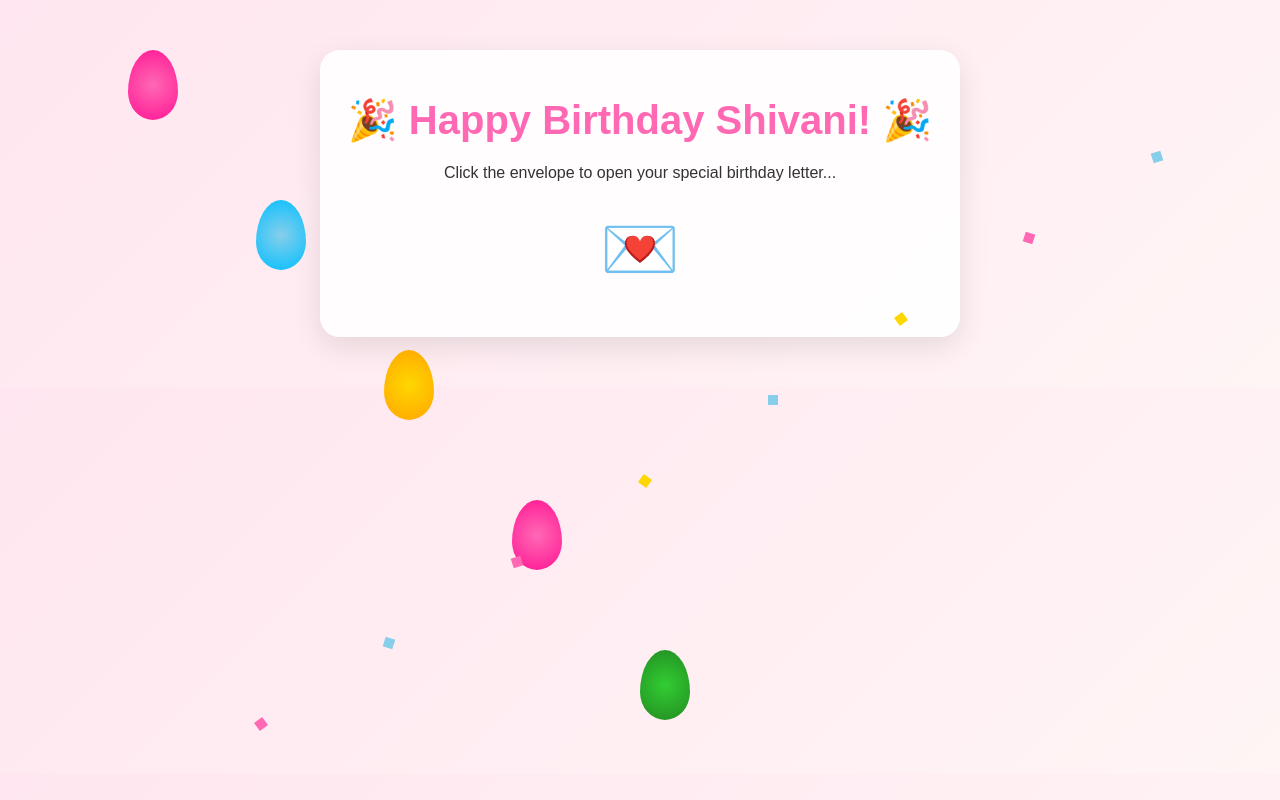
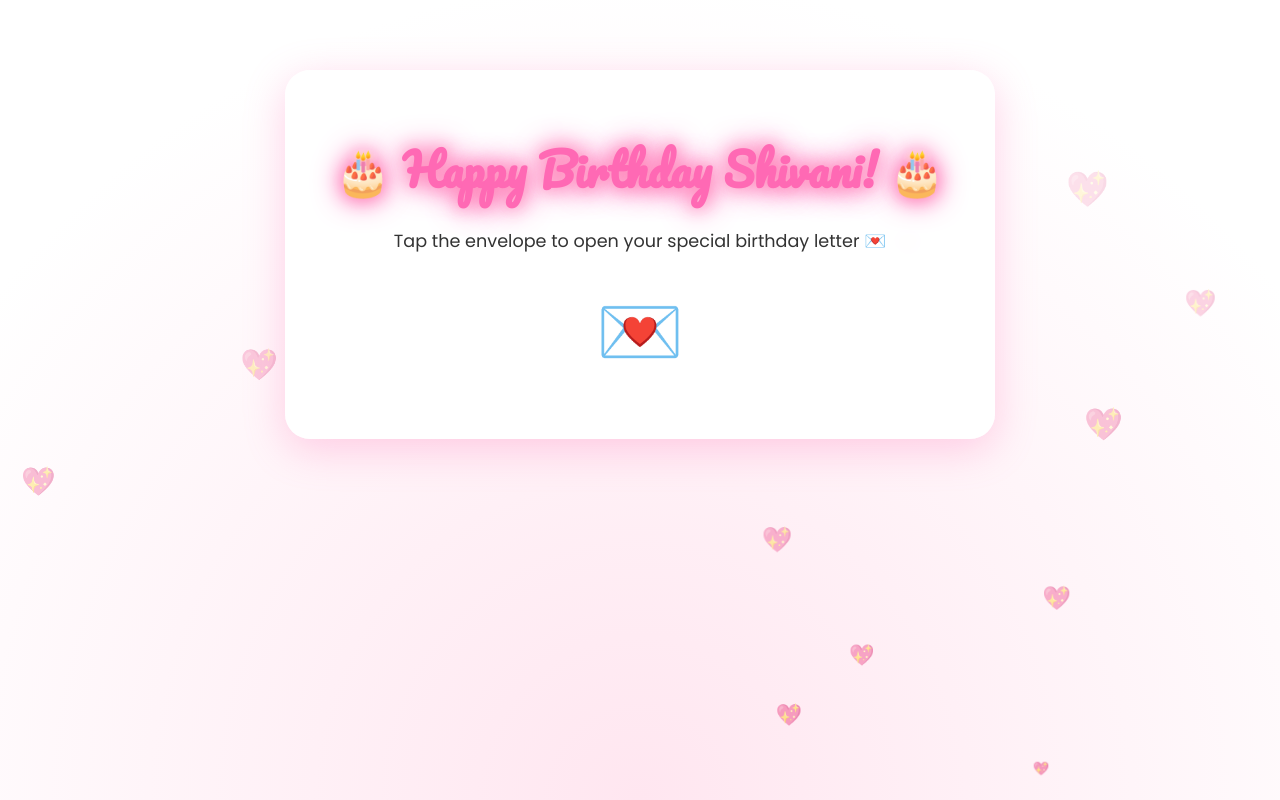
Before and after one commit to balajiaatish-cloud/birthday-wishes, a plain HTML site: page birthdaypage.html in a window 1280 px wide. Drawn offline with Linux system fonts and the light colour scheme.

Commit message:
Enhance birthday page with new styles and effects
Updated styles and animations for the birthday page, added floating hearts and background music.

```diff
--- a/birthdaypage.html
+++ b/birthdaypage.html
@@ -1,12 +1,14 @@
 <!DOCTYPE html>
 <html lang="en">
 <head>
-    <meta charset="UTF-8">
-    <meta name="viewport" content="width=device-width, initial-scale=1.0">
+  <meta charset="UTF-8" />
+  <meta name="viewport" content="width=device-width, initial-scale=1.0" />
   <title>Happy Birthday Shivani!</title>
   <style>
+    @import url('https://fonts.googleapis.com/css2?family=Pacifico&family=Poppins:wght@300;400;600&display=swap');
+
     body {
-            font-family: 'Arial', sans-serif;
+      font-family: 'Poppins', sans-serif;
       background: linear-gradient(135deg, #ffe6f0, #fff5f5);
       color: #333;
       margin: 0;
@@ -14,142 +16,164 @@
       overflow-x: hidden;
       text-align: center;
     }
+
     .container {
-            max-width: 600px;
-            margin: 50px auto;
-            padding: 20px;
-            background: rgba(255, 255, 255, 0.9);
-            border-radius: 20px;
-            box-shadow: 0 10px 30px rgba(0, 0, 0, 0.1);
+      max-width: 650px;
+      margin: 70px auto;
+      padding: 30px;
+      background: rgba(255, 255, 255, 0.95);
+      border-radius: 25px;
+      box-shadow: 0 10px 40px rgba(255, 105, 180, 0.3);
+      backdrop-filter: blur(8px);
+      position: relative;
+      z-index: 10;
+      animation: fadeIn 2s ease-in-out;
     }
+
     h1 {
-            font-size: 2.5em;
+      font-family: 'Pacifico', cursive;
+      font-size: 2.8em;
       color: #ff69b4;
       margin-bottom: 20px;
-            animation: bounce 2s infinite;
+      text-shadow: 0 0 15px rgba(255, 105, 180, 0.4);
+      animation: glow 2s ease-in-out infinite alternate;
     }
-        @keyframes bounce {
-            0%, 20%, 50%, 80%, 100% { transform: translateY(0); }
-            40% { transform: translateY(-10px); }
-            60% { transform: translateY(-5px); }
+
+    @keyframes glow {
+      from { text-shadow: 0 0 10px #ffb6c1, 0 0 20px #ff69b4; }
+      to { text-shadow: 0 0 25px #ff69b4, 0 0 40px #ff1493; }
     }
+
+    @keyframes fadeIn {
+      0% { opacity: 0; transform: translateY(20px); }
+      100% { opacity: 1; transform: translateY(0); }
+    }
+
     .envelope {
       font-size: 4em;
       cursor: pointer;
       margin: 30px 0;
       transition: transform 0.3s ease;
+      animation: pulse 2s infinite;
     }
+
     .envelope:hover {
-            transform: scale(1.1);
+      transform: scale(1.2);
     }
+
+    @keyframes pulse {
+      0% { transform: scale(1); }
+      50% { transform: scale(1.1); }
+      100% { transform: scale(1); }
+    }
+
     .letter {
       display: none;
       background: #fff;
       border: 2px solid #ff69b4;
       border-radius: 15px;
-            padding: 20px;
+      padding: 25px;
       margin-top: 20px;
       font-size: 1.1em;
-            line-height: 1.6;
-            box-shadow: 0 5px 15px rgba(0, 0, 0, 0.1);
+      line-height: 1.7;
+      box-shadow: 0 5px 20px rgba(0, 0, 0, 0.1);
       opacity: 0;
       transform: translateY(20px);
-            transition: opacity 0.5s ease, transform 0.5s ease;
+      transition: opacity 1s ease, transform 1s ease;
     }
+
     .letter.show {
       display: block;
       opacity: 1;
       transform: translateY(0);
+      animation: fadeIn 2s ease-in-out;
     }
-        .balloons {
-            position: absolute;
+
+    /* Floating hearts */
+    .hearts {
+      position: fixed;
       top: 0;
       left: 0;
       width: 100%;
       height: 100%;
+      overflow: hidden;
       pointer-events: none;
-            overflow: hidden;
+      z-index: 1;
     }
-        .balloon {
+
+    .heart {
       position: absolute;
-            width: 50px;
-            height: 70px;
-            background: radial-gradient(circle, #ff69b4, #ff1493);
-            border-radius: 50% 50% 50% 50% / 60% 60% 40% 40%;
-            animation: float 6s linear infinite;
+      color: rgba(255, 105, 180, 0.6);
+      font-size: 20px;
+      animation: floatUp 6s linear infinite;
     }
-        .balloon:nth-child(1) { left: 10%; animation-delay: 0s; }
-        .balloon:nth-child(2) { left: 20%; animation-delay: 1s; background: radial-gradient(circle, #87ceeb, #00bfff); }
-        .balloon:nth-child(3) { left: 30%; animation-delay: 2s; background: radial-gradient(circle, #ffd700, #ffa500); }
-        .balloon:nth-child(4) { left: 40%; animation-delay: 3s; }
-        .balloon:nth-child(5) { left: 50%; animation-delay: 4s; background: radial-gradient(circle, #32cd32, #228b22); }
-        @keyframes float {
-            0% { transform: translateY(100vh); }
-            100% { transform: translateY(-100px); }
+
+    @keyframes floatUp {
+      0% { transform: translateY(100vh) scale(0.8); opacity: 1; }
+      100% { transform: translateY(-10vh) scale(1.5); opacity: 0; }
     }
-        .confetti {
-            position: absolute;
+
+    /* Soft background overlay */
+    .overlay {
+      position: fixed;
       top: 0;
       left: 0;
       width: 100%;
       height: 100%;
-            pointer-events: none;
-        }
-        .confetti-piece {
-            position: absolute;
-            width: 10px;
-            height: 10px;
-            background: #ff69b4;
-            animation: fall 5s linear infinite;
-        }
-        .confetti-piece:nth-child(odd) { background: #ffd700; }
-        .confetti-piece:nth-child(3n) { background: #87ceeb; }
-        @keyframes fall {
-            0% { transform: translateY(-10px) rotate(0deg); }
-            100% { transform: translateY(100vh) rotate(360deg); }
+      background: radial-gradient(circle at bottom, #ffe6f0 0%, #ffffff 80%);
+      z-index: 0;
     }
   </style>
 </head>
 <body>
-    <div class="balloons">
-        <div class="balloon"></div>
-        <div class="balloon"></div>
-        <div class="balloon"></div>
-        <div class="balloon"></div>
-        <div class="balloon"></div>
-    </div>
-    <div class="confetti">
-        <div class="confetti-piece" style="left: 10%; animation-delay: 0s;"></div>
-        <div class="confetti-piece" style="left: 20%; animation-delay: 0.5s;"></div>
-        <div class="confetti-piece" style="left: 30%; animation-delay: 1s;"></div>
-        <div class="confetti-piece" style="left: 40%; animation-delay: 1.5s;"></div>
-        <div class="confetti-piece" style="left: 50%; animation-delay: 2s;"></div>
-        <div class="confetti-piece" style="left: 60%; animation-delay: 2.5s;"></div>
-        <div class="confetti-piece" style="left: 70%; animation-delay: 3s;"></div>
-        <div class="confetti-piece" style="left: 80%; animation-delay: 3.5s;"></div>
-        <div class="confetti-piece" style="left: 90%; animation-delay: 4s;"></div>
-    </div>
+  <div class="overlay"></div>
+  <div class="hearts" id="hearts"></div>
+
   <div class="container">
-        <h1>🎉 Happy Birthday Shivani! 🎉</h1>
-        <p>Click the envelope to open your special birthday letter...</p>
+    <h1>🎂 Happy Birthday Shivani! 🎂</h1>
+    <p style="font-size: 1.1em;">Tap the envelope to open your special birthday letter 💌</p>
     <div class="envelope" onclick="revealLetter()">💌</div>
+
     <div class="letter" id="letter">
-            <p>Happiest birthday to the sweetest person i know🤭<br>
-            Can you believe we’ve only been friends for 5 months? It honestly feels like 5 years, probably because we’ve become so close to eachother</p>
-            <p>I don’t even know how you tolerated me this long; you deserve a bravery award, not gonna lie, but I’m glad you did. From our random chats to our video calls and calls, every moment has been pure chaos, and I love that.</p>
-            <p>On your birthday, I want to say… may your phone always stay charged, your Wi-Fi never disconnect,🤣<br>
-            You’re genuinely one of the best people I’ve met; funny, crazy, but still my favorite human. I hope this birthday brings you all the happiness, good food, and unlimited memes you deserve.</p>
-            <p>Thanks for being everything.</p>
-            <p>Happy Birthday, Shivani! Now go enjoy your day, and don’t forget to treat me too.</p>
-            <p>With fake seriousness and real love,<br>
-            Aatish</p>
+      <p>Happiest birthday to the sweetest person I know 🤭<br>
+      Can you believe we’ve only been friends for 5 months? It honestly feels like 5 years — probably because we’ve become so close.</p>
+      <p>I don’t even know how you tolerated me this long; you deserve a bravery award, not gonna lie 😂 But I’m glad you did. From our random chats to our video calls, every moment has been pure chaos, and I love that.</p>
+      <p>On your birthday, I want to say... may your phone always stay charged, your Wi-Fi never disconnect 😆<br>
+      You’re genuinely one of the best people I’ve met — funny, crazy, but still my favorite human. I hope this birthday brings you all the happiness, good food, and unlimited memes you deserve.</p>
+      <p>Thanks for being everything 💖</p>
+      <p>Happy Birthday, Shivani! Now go enjoy your day, and don’t forget to treat me too 😜</p>
+      <p style="font-weight: 600;">With fake seriousness and real love,<br>— Aatish 💫</p>
     </div>
   </div>
+
+  <audio id="bgMusic" loop>
+    <source src="https://cdn.pixabay.com/audio/2022/03/15/audio_35e53ef6c0.mp3" type="audio/mp3">
+  </audio>
+
   <script>
+    const letter = document.getElementById('letter');
+    const music = document.getElementById('bgMusic');
+
     function revealLetter() {
-            const letter = document.getElementById('letter');
       letter.classList.add('show');
+      if (music.paused) {
+        music.volume = 0.3;
+        music.play();
       }
+    }
+
+    // Floating hearts animation
+    const heartsContainer = document.getElementById('hearts');
+    setInterval(() => {
+      const heart = document.createElement('div');
+      heart.classList.add('heart');
+      heart.style.left = Math.random() * 100 + 'vw';
+      heart.style.fontSize = Math.random() * 20 + 10 + 'px';
+      heart.innerText = '💖';
+      heartsContainer.appendChild(heart);
+
+      setTimeout(() => heart.remove(), 6000);
+    }, 400);
   </script>
 </body>
 </html>
```
Lines whose indentation alone changed are shown as unchanged.
